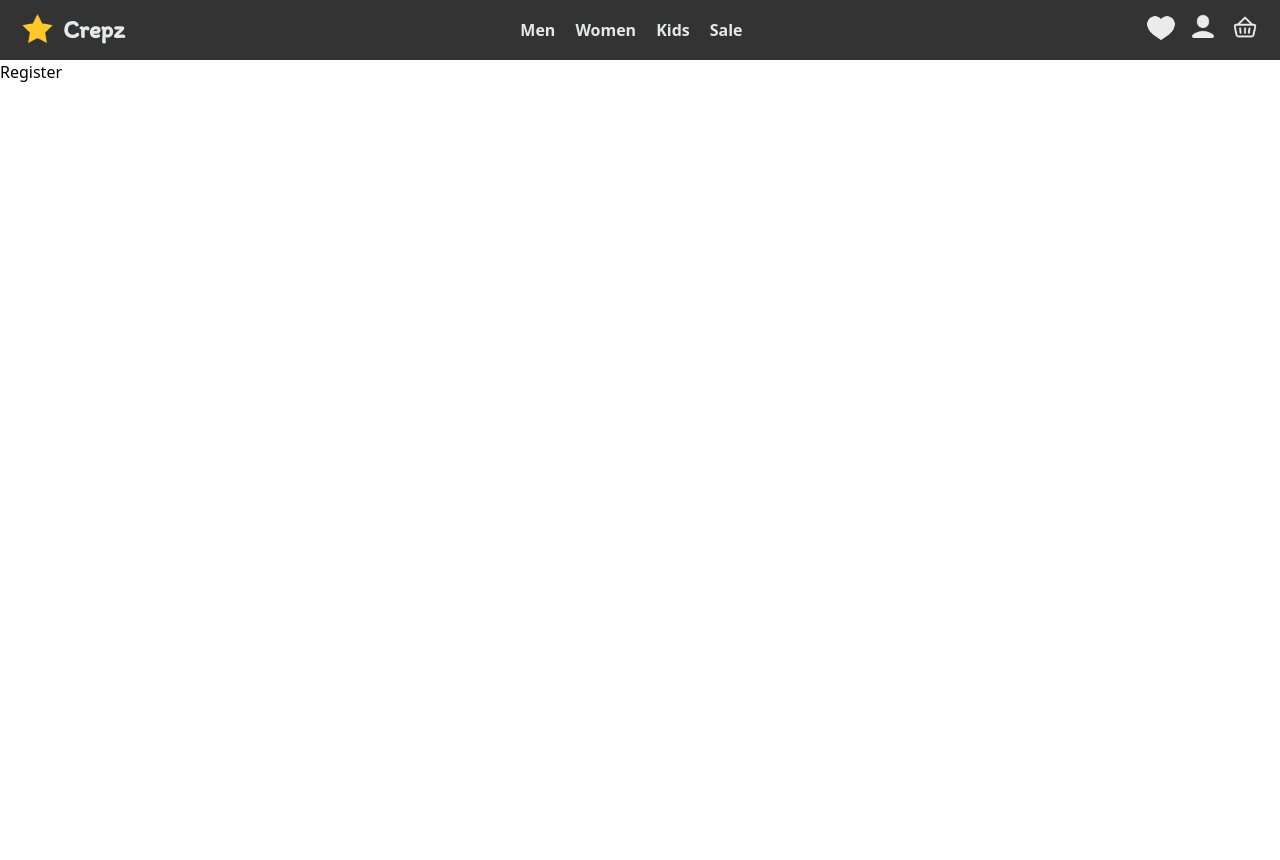
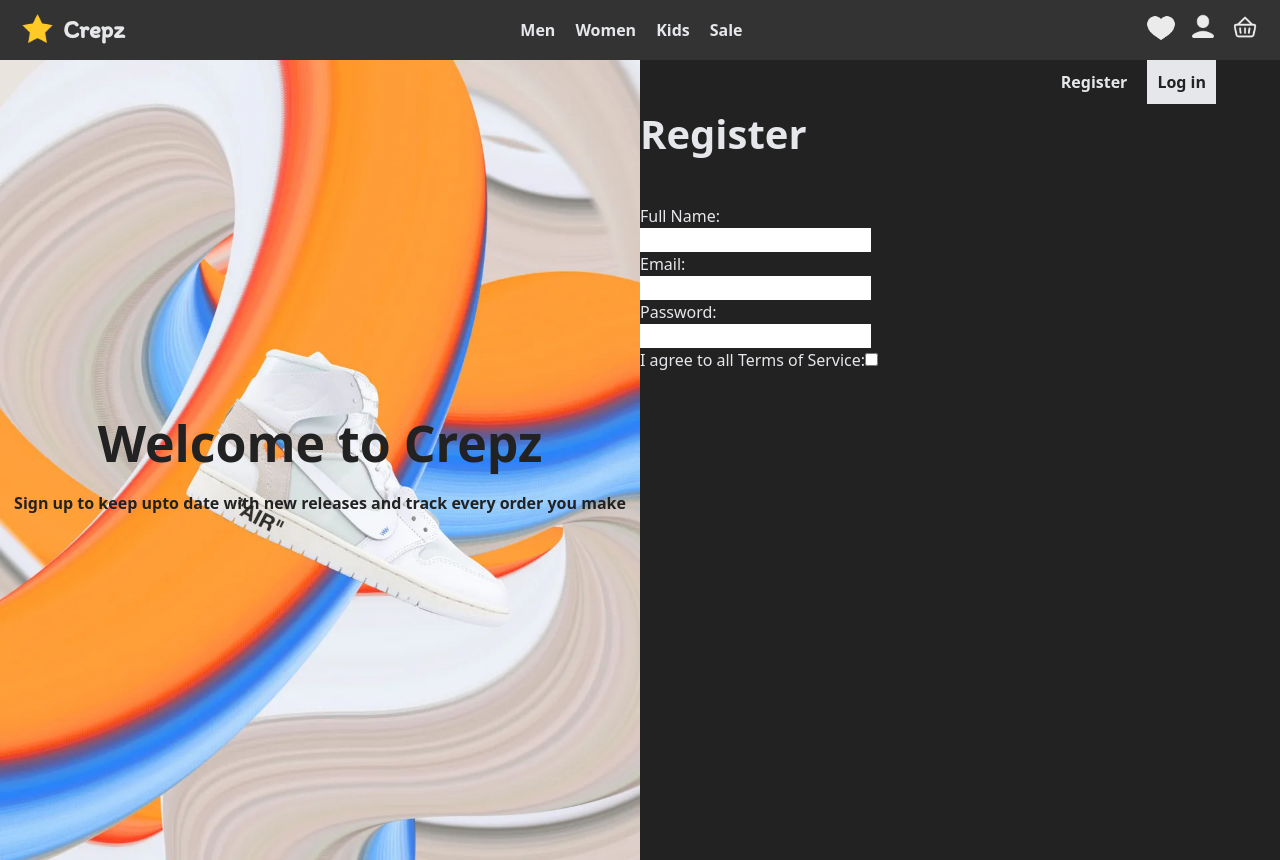
Before and after one commit to Kroplewski-M/Crepz, a React (Vite) app: page /register in a window 1280 px wide. Before the commit the page ends 800 px from the top, so only its background shows below. Built offline with nearby package versions, Linux system fonts and the light colour scheme; the HTML template or start-up script is replaced by a standard one.

Commit message:
started register page

```diff
--- a/src/Pages/Home.tsx
+++ b/src/Pages/Home.tsx
@@ -22,7 +22,7 @@
                 </div>
             </section>
             <section className='md:w-[95vw] w-[90vw] mx-auto'>
-                <video src={heroVid} autoPlay loop className='w-[100%] mx-auto rounded-md'></video>
+                <video src={heroVid} autoPlay loop muted className='w-[100%] mx-auto rounded-md'></video>
             </section>
             <section className='w-[100%] md:pl-[86px] pl-[20px] pt-5 mb-10'>
                 <h1 className='font-semibold md:text-[20px] text-[16px]'>Shop by brand</h1>
--- a/src/Pages/Register.tsx
+++ b/src/Pages/Register.tsx
@@ -1,9 +1,26 @@
-
-
+import registerBg from '../assets/images/registerBg.png';
+import { RegisterForm } from '../components/RegisterForm';
 export const Register = ()=>{
     return(
         <>
-            <p>Register</p>
+            <section className="w-[100vw] h-[100vh] flex relative">
+                <section className="w-[50vw] h-[100vh] bg-[#111111] relative hidden md:inline">
+                    <img src={registerBg} alt="" className='w-[100%] h-[100%] absolute z-10'/>
+                    <div className='w-[100%] h-[100%] grid place-content-center z-50 relative'>
+                        <p className='text-[#222222] font-bold text-[50px] text-center'>Welcome to Crepz</p>
+                        <p className='text-[#222222] pt-[10px] font-semibold'>Sign up to keep upto date with new releases and track every order you make</p>
+                    </div>
+                </section>
+                <section className='md:w-[50vw] w-[100vw] h-[100vh] bg-[#222222] text-gray-200'>
+                    <div className='grid w-[100%] place-items-end'>
+                        <div className='flex mr-16 space-x-5'>
+                            <button className='font-bold'>Register</button>
+                            <button className='font-semibold bg-gray-200 text-[#222222] hover:bg-gray-400 p-[10px]'>Log in</button>
+                        </div>
+                    </div>
+                    <RegisterForm />
+                </section>
+            </section>
         </>
     )
 }
--- a/src/components/Nav.tsx
+++ b/src/components/Nav.tsx
@@ -5,9 +5,10 @@
 import { useState, useEffect } from 'react'
 import mobileMenuIcon from '../assets/images/mobileMenu.png'
 import  {MobileMenu}  from './MobileMenu'
-import { MouseEventHandler } from 'react'
+import { useNavigate  } from 'react-router-dom';
 
 export const Nav = ()=>{
+    const navigate = useNavigate();
     const [windowSize, setWindowSize] = useState<number>(getWindowSize());
     const [mobileMenu, setMobileMenu] = useState<boolean>(false);
     const [showMobileMenu,setShowMobileMenu] = useState<boolean>(false);
@@ -43,8 +44,8 @@
         }
     return(
         <>
-            <nav className="w-[100vw] h-[60px] bg-[#333333] flex">
-                <div className="flex space-x-2 ml-5 text-gray-200 hover:cursor-pointer hover:text-gray-400 space-between self-center">
+            <nav className="w-[100vw] h-[60px] bg-[#333333] flex z-50">
+                <div className="flex space-x-2 ml-5 text-gray-200 hover:cursor-pointer hover:text-gray-400 space-between self-center" onClick={()=> navigate('/')}>
                     <img src={logo} alt="" className='w-[35px] h-[35px]'/>
                     <p className='font-bold text-[25px] font-["Itim"]'>Crepz</p>
                 </div>
@@ -59,7 +60,7 @@
                             </div>
                             <div className='flex space-x-3 mr-5 self-center -mt-[7px]'>
                                 <img src={favorites} alt="" className='w-[30px] h-[30px] hover:cursor-pointer hover:brightness-50'/>
-                                <img src={userIcon} alt="" className='w-[30px] h-[30px] hover:cursor-pointer hover:brightness-50'/>
+                                <img src={userIcon} alt="" onClick={()=> navigate('/register')} className='w-[30px] h-[30px] hover:cursor-pointer hover:brightness-50'/>
                                 <img src={basket} alt="" className='w-[30px] h-[30px] hover:cursor-pointer hover:brightness-50'/>
                             </div>
                         </>
--- /dev/null
+++ b/src/components/RegisterForm.tsx
@@ -0,0 +1,21 @@
+
+export const RegisterForm = ()=>{
+
+    return(
+        <>
+            <section>
+                <h1 className="text-[40px] font-bold">Register</h1>
+                <form action="" className="mt-10">
+                    <label htmlFor="FullName" className="block">Full Name:</label>
+                    <input type="text" name="FullName" id="FullName" />
+                    <label htmlFor="Email" className="block">Email:</label>
+                    <input type="email" name="Email" id="Email" />
+                    <label htmlFor="Password" className="block">Password:</label>
+                    <input type="password" name="Password" id="Password" className="block"/>
+                    <label htmlFor="TOS" className="">I agree to all Terms of Service:</label>
+                    <input type="checkbox" name="TOS" id="TOS" />
+                </form>
+            </section>
+        </>
+    )
+}
```
Also changed, not shown: src/index.css (+4 -0 lines), src/assets/images/registerBg.png (added).
